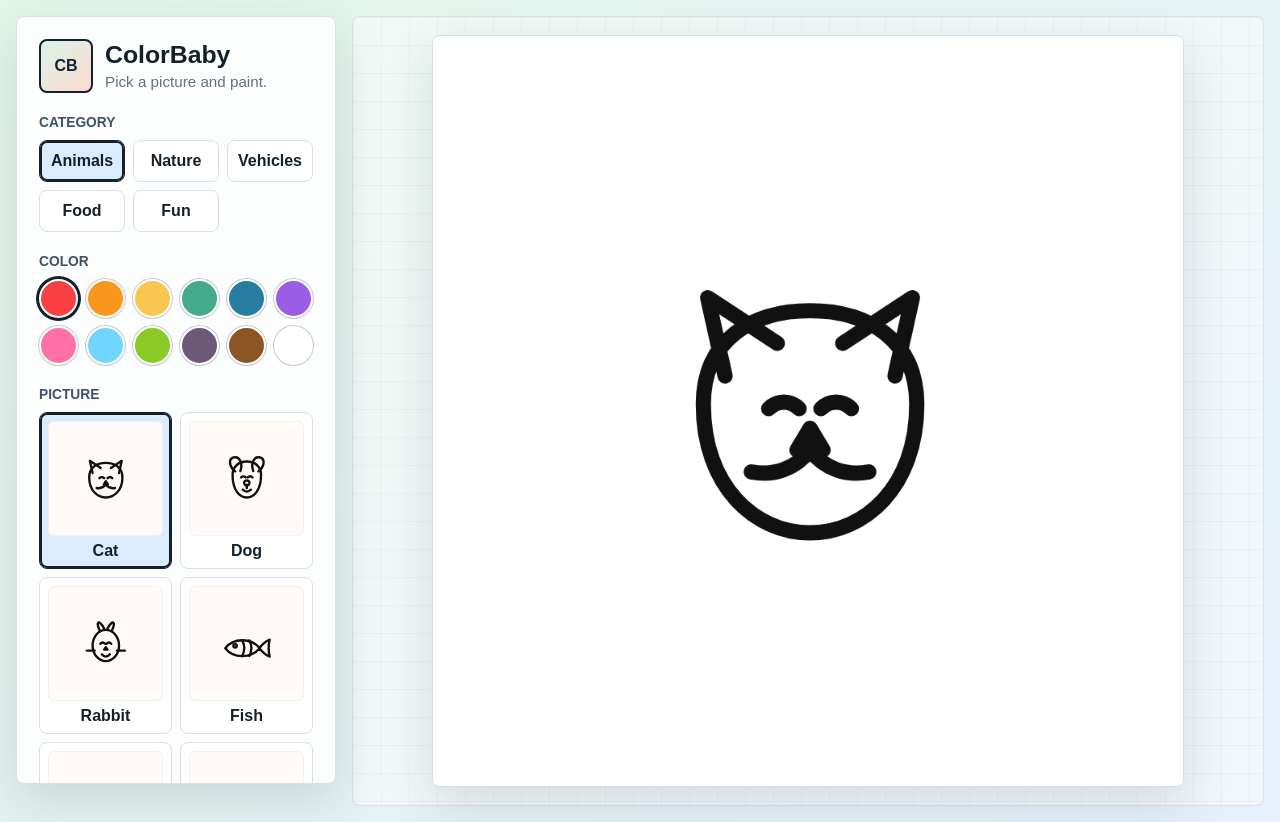
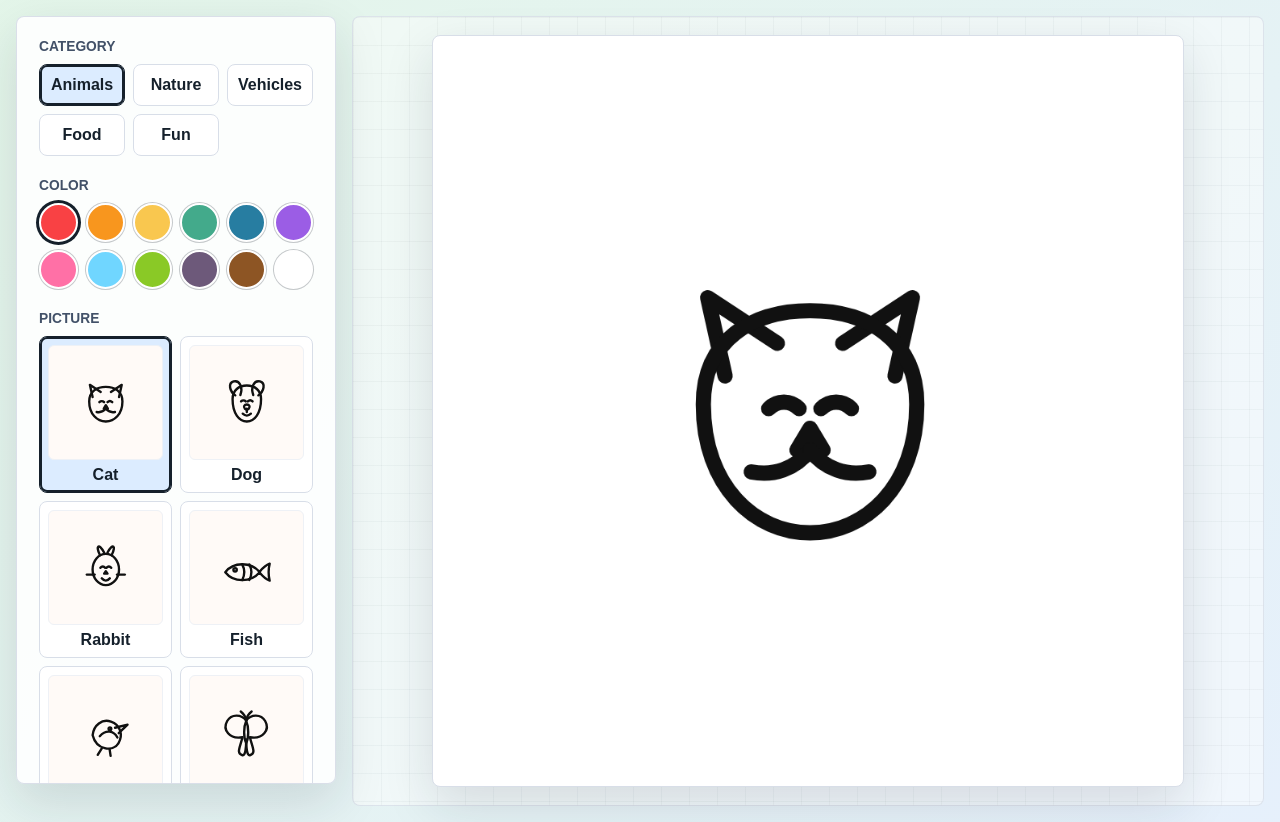
Before and after one commit to fabegovn/ColorBaby, a plain HTML site: page index.html in a window 1280 px wide. Drawn offline with Linux system fonts and the light colour scheme.

```diff
--- a/index.html
+++ b/index.html
@@ -9,13 +9,13 @@
   <body>
     <main class="app-shell">
       <aside class="sidebar" aria-label="Coloring controls">
-        <div class="brand">
+        <!-- <div class="brand">
           <div class="brand-mark" aria-hidden="true">CB</div>
           <div>
             <h1>ColorBaby</h1>
             <p>Pick a picture and paint.</p>
           </div>
-        </div>
+        </div> -->
 
         <section class="control-group" aria-labelledby="category-heading">
           <h2 id="category-heading">Category</h2>
```
